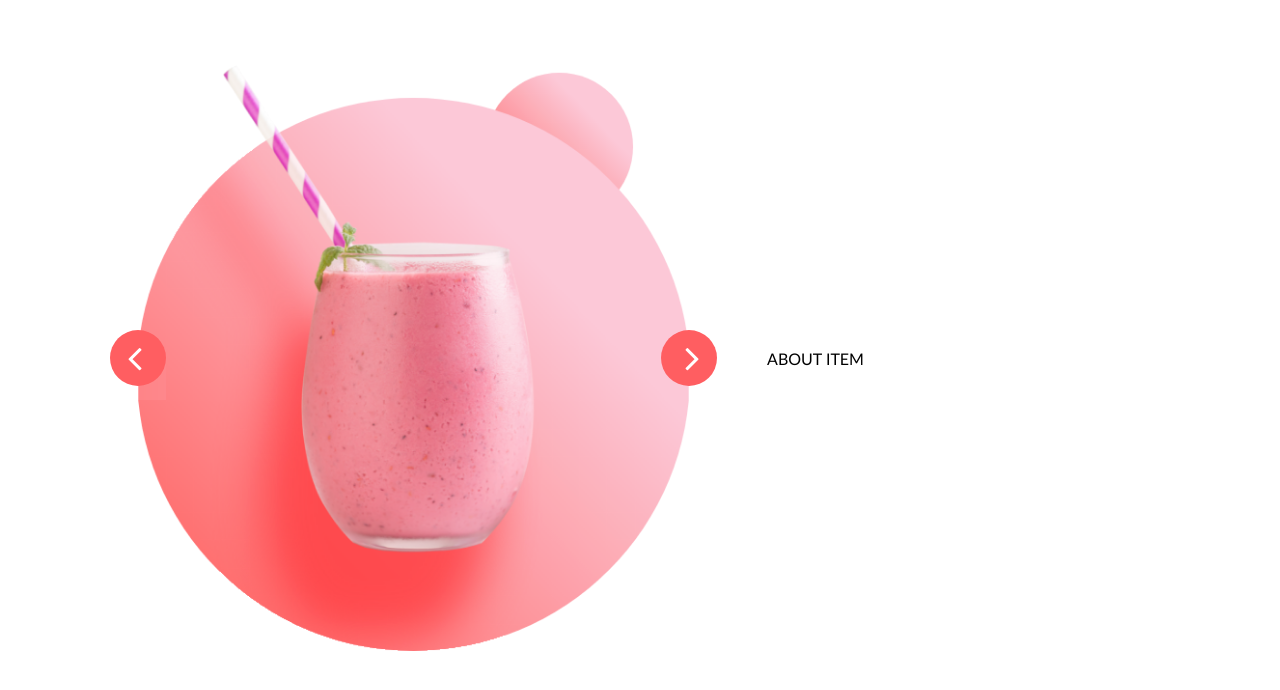
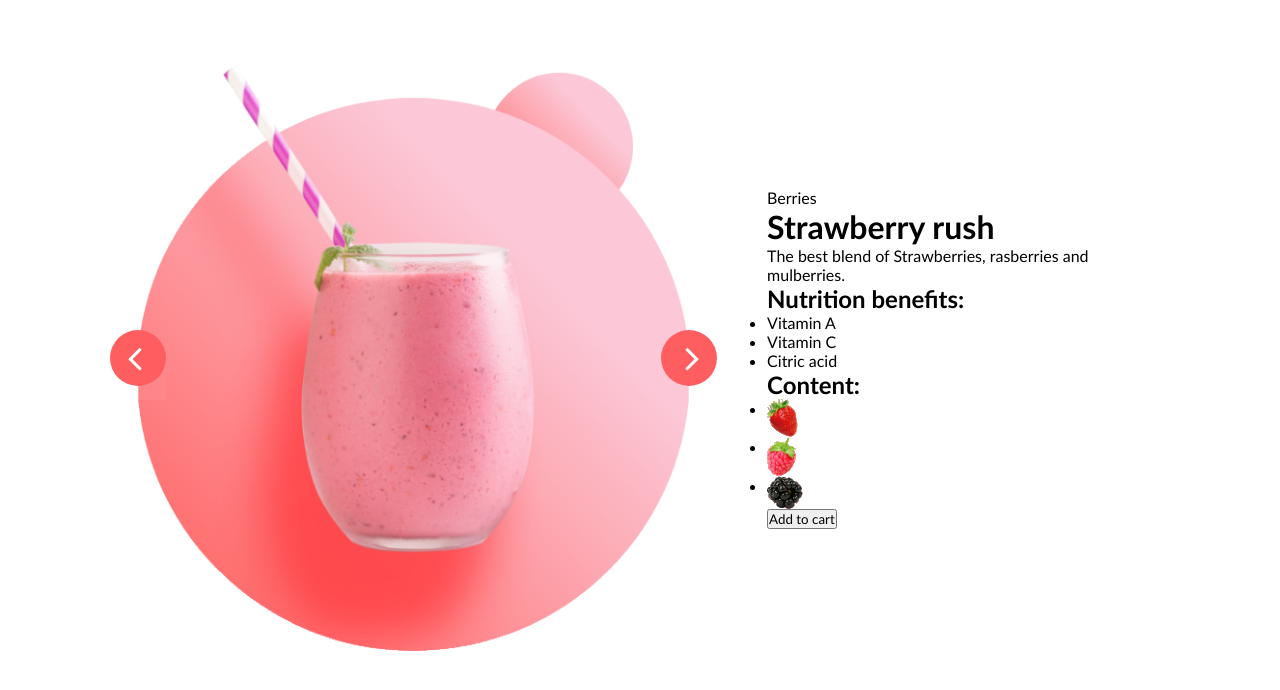
Before and after one commit to front-end-by-rimantas/32-grupe-smoothies, a website: page index.html in a window 1280 px wide. Shown: the part 72-762 px from the top of the page. Drawn offline with Linux system fonts and the light colour scheme.

Commit message:
Content HTML

```diff
--- a/index.html
+++ b/index.html
@@ -34,7 +34,37 @@
             <i class="fa fa-angle-right"></i>
         </div>
         <div class="text">
-            ABOUT ITEM
+            <p class="category">Berries</p>
+            <h1 class="title">Strawberry rush</h1>
+            <p class="description">The best blend of Strawberries, rasberries and mulberries.</p>
+            <div class="contains">
+                <div class="list">
+                    <h2 class="list-title">Nutrition benefits:</h2>
+                    <ul class="list-plus">
+                        <li>Vitamin A</li>
+                        <li>Vitamin C</li>
+                        <li>Citric acid</li>
+                    </ul>
+                </div>
+                <div class="list">
+                    <h2 class="list-title">Content:</h2>
+                    <ul class="list-image">
+                        <li>
+                            <img src="./img/braske.png" alt="Strawberries">
+                        </li>
+                        <li>
+                            <img src="./img/aviete.png" alt="Rasberries">
+                        </li>
+                        <li>
+                            <img src="./img/gervuoge.png" alt="Mulberries">
+                        </li>
+                    </ul>
+                </div>
+            </div>
+            <form>
+                <input type="hidden" value="strawberry-rush" name="selected-item" id="selected-item">
+                <button type="submit">Add to cart</button>
+            </form>
         </div>
     </main>
 </body>
```
